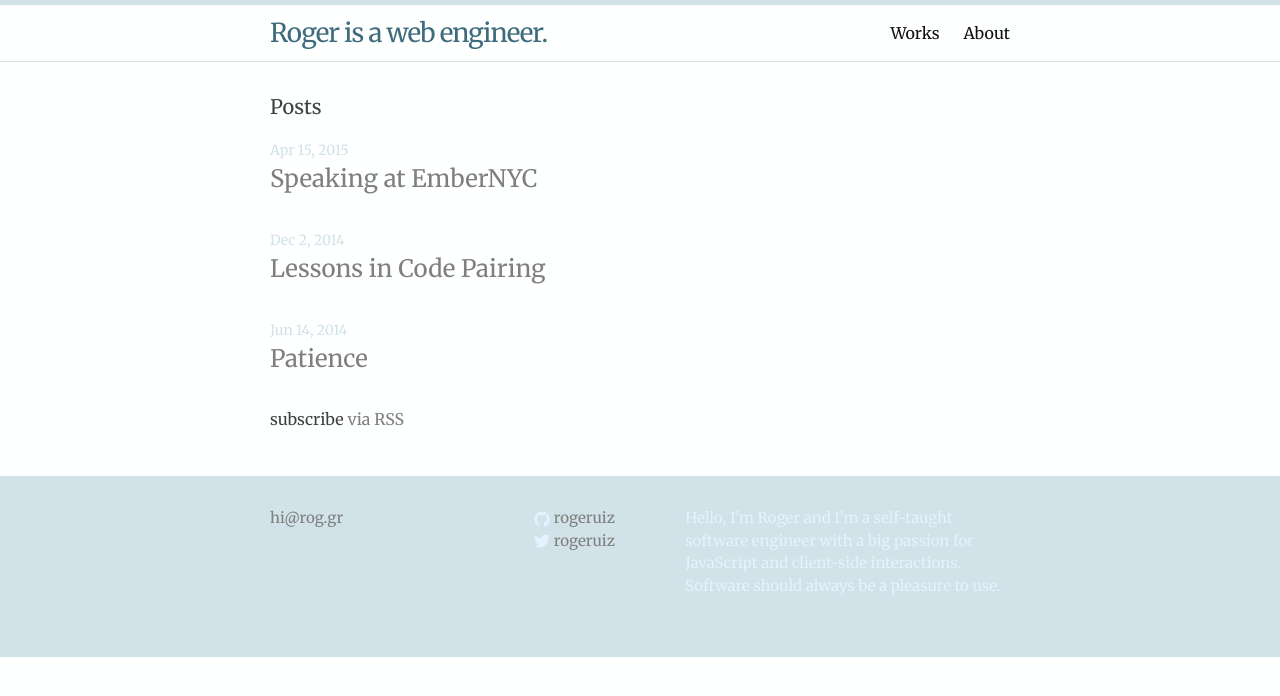
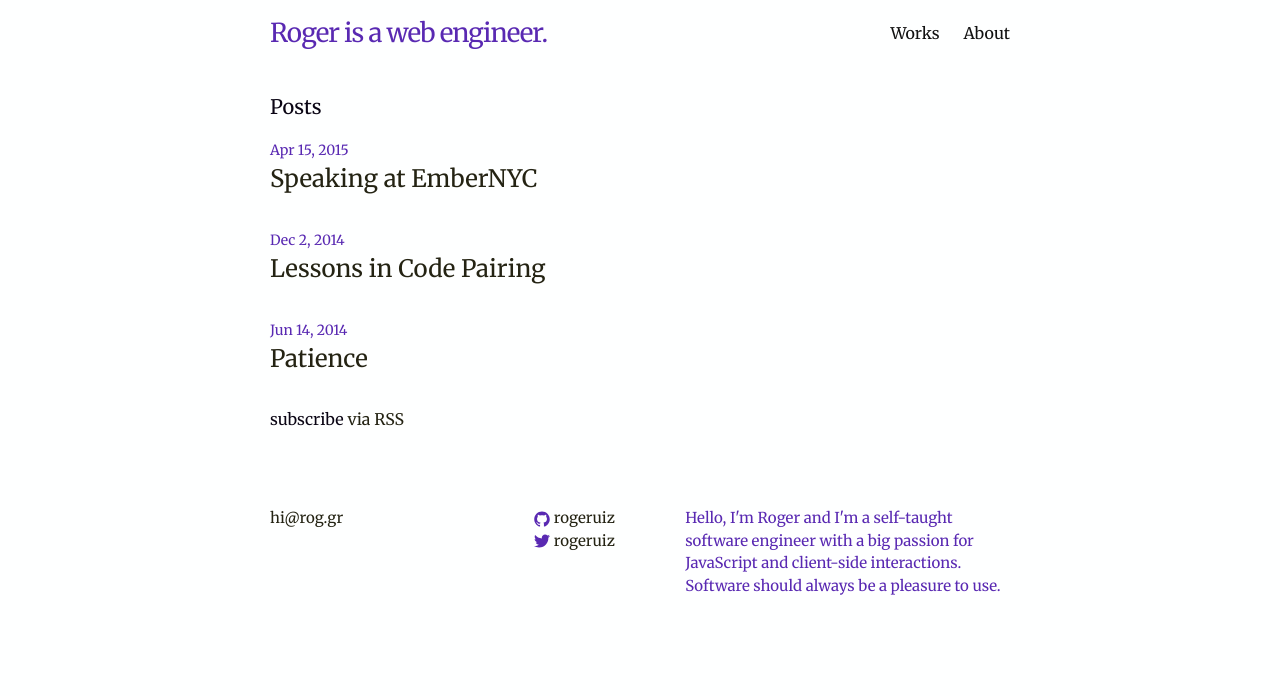
Before and after one commit to rogeruiz/write, a Jekyll site: the page built from index.html, in a window 1280 px wide. Shown: the top 696 px of the page. Built offline with Jekyll 4.4.1, drawn with Linux system fonts in a browser that asks for light colours.

Commit message:
Update colors

```diff
--- a/_sass/_layout.scss
+++ b/_sass/_layout.scss
@@ -188,7 +188,7 @@
 
 .post-meta {
     font-size: $small-font-size;
-    color: $cl-secondary-left;
+    color: $cl-tertiary-left;
 }
 
 .post-link {
--- a/css/main.scss
+++ b/css/main.scss
@@ -10,16 +10,16 @@ $ff-merriweather: 'Merriweather', serif;
 $ff-lato: 'Lato', serif;
 
 
-$cl-text: #3F4040;
-$cl-link: #7F7F7F;
+$cl-text: #0A0514;
+$cl-link: #242313;
 $cl-link-hover: #3F4040;
 $cl-main: #FEFFFF;
-$cl-secondary-left: #D1E2E8;
-$cl-tertiary-left: #E5F2FF;
+$cl-secondary-left: #FEFFFF;
+$cl-tertiary-left: #5929B2;
 $cl-secondary-right: #D1E8E1;
-$cl-tertiary-right: #E5FFF1;
-$cl-tldr: darken($cl-secondary-left, 50%);
-$cl-quote: darken($cl-tertiary-left, 50%);
+$cl-tertiary-right: #A06DFF;
+$cl-tldr: #5929B2;
+$cl-quote: #B2AC3A;
 
 $mq-sml--min: 440px;
 $mq-sml--max: 440px;
```
